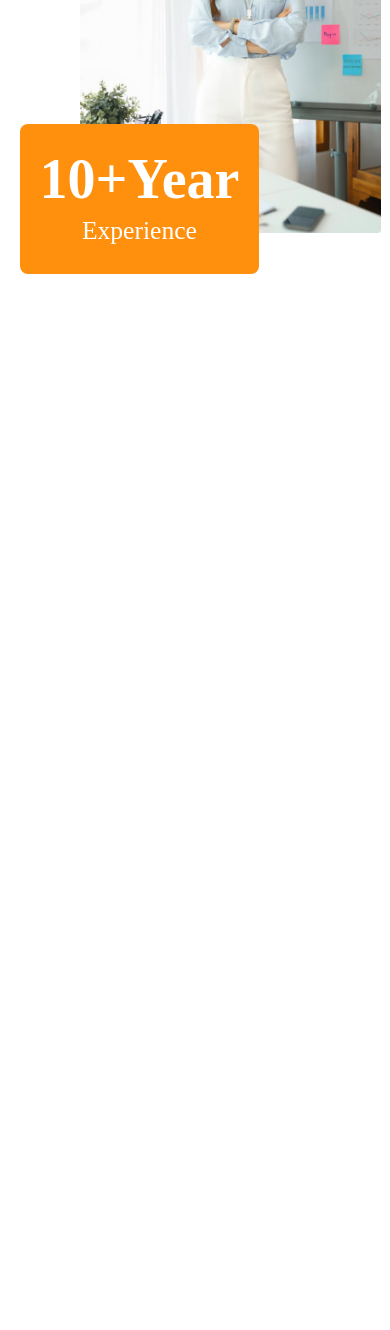
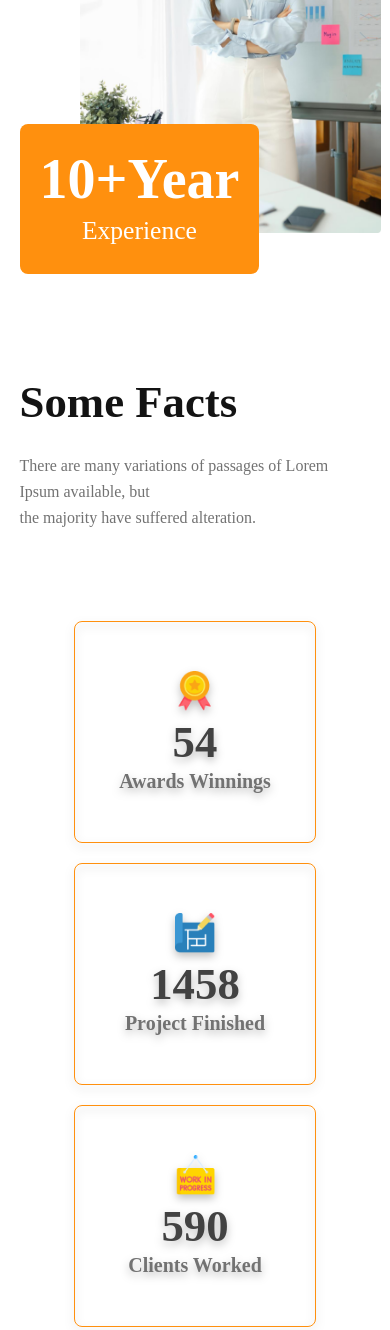
Before and after one commit to saadrafi/PH_Assignment02, a plain HTML site: page index.html in a window 390 px wide. Shown: the part 3604-4934 px from the top of the page. Before the commit the page ends 3891 px from the top, so only its background shows below. Drawn offline with Linux system fonts and the light colour scheme.

Commit message:
fourth section finished and made responsive for sm

```diff
--- /dev/null
+++ b/css/fourth_cointainer.css
@@ -0,0 +1,59 @@
+.fourth_container {
+  display: flex;
+  justify-content: center;
+  margin-top: 120px;
+}
+.fourth_section {
+  width: 90%;
+}
+.fourth_section > h2 {
+  font-family: "Work Sans";
+  font-weight: 700;
+  font-size: 2.8rem;
+  line-height: 3.3rem;
+  color: #131313;
+  margin-bottom: 24px;
+}
+.fourth_section > p {
+  font-family: "Work Sans";
+  font-weight: 400;
+  font-size: 1rem;
+  line-height: 1.625rem;
+  color: #727272;
+}
+.facts {
+  display: flex;
+  justify-content: space-around;
+  margin-top: 90px;
+}
+.fact {
+  display: flex;
+  flex-direction: column;
+  justify-content: center;
+  align-items: center;
+  width: 200px;
+  height: 200px;
+  border: 1px solid #ff900e;
+  padding: 10px 20px;
+  border-radius: 8px;
+  filter: drop-shadow(0px 4px 4px rgba(0, 0, 0, 0.25));
+}
+.fact img {
+  width: 40px;
+  height: 40px;
+  padding-bottom: 5px;
+}
+.fact h4 {
+  font-family: "Work Sans";
+  font-weight: 600;
+  font-size: 2.8rem;
+  line-height: 3.3rem;
+  color: #424242;
+}
+.fact p {
+  font-family: "Work Sans";
+  font-weight: 600;
+  font-size: 1.25rem;
+  line-height: 1.5rem;
+  color: #727272;
+}
--- a/css/responsive.css
+++ b/css/responsive.css
@@ -43,8 +43,14 @@
   .feature_info {
     width: 95%;
   }
-
-
-
   /* ----------------------Third-Section End--------------------- */
+   /* ----------------------Fourth-Section Start--------------------- */
+   .facts{
+    display: flex;
+    flex-direction: column;
+    justify-content: center;
+    align-items: center;
+    row-gap: 20px;
+   }
+   /* ----------------------Fourth-Section End--------------------- */
 }
--- a/index.html
+++ b/index.html
@@ -8,6 +8,7 @@
     <link rel="stylesheet" href="css/second_section.css" />
     <link rel="stylesheet" href="css/responsive.css" />
     <link rel="stylesheet" href="css/third_section.css" />
+    <link rel="stylesheet" href="css/fourth_cointainer.css">
     <title>Assignment-2</title>
   </head>
   <body>
@@ -115,10 +116,45 @@
         </div>
         <div class="feature_img">
           <img src="./images/architect.png" alt="feature" />
-          <button><span class="s3">10+Year</span> <br><span class="s4">Experience</span></button>
+          <button><span class="s3">10+Year</span> <br /><span class="s4">Experience</span></button>
         </div>
       </div>
-      <!-- ------------------Third Section End --------------------->
     </div>
+    <!-- ------------------Third Section End --------------------->
+    <!-- --------------------Fourth section Start -------------------- -->
+    <div class="fourth_container">
+      <div class="fourth_section">
+        <h2>Some Facts</h2>
+        <p>
+          There are many variations of passages of Lorem Ipsum available, but <br />
+          the majority have suffered alteration.
+        </p>
+        <div class="facts">
+          <div class="fact">
+            <img src="./images/icons/ribon.png" alt="" />
+            <h4>54</h4>
+            <p>Awards Winnings</p>
+          </div>
+          <div class="fact">
+            <img src="./images/icons/projects.png" alt="" />
+            <h4>1458</h4>
+            <p>Project Finished</p>
+          </div>
+          <div class="fact">
+            <img src="./images/icons/customers.png" alt="" />
+            <h4>590</h4>
+            <p>Clients Worked</p>
+          </div>
+          <div class="fact">
+            <img src="./images/icons/email.png" alt="" />
+            <h4>22578</h4>
+            <p>Email Send</p>
+          </div>
+        </div>
+      </div>
+    </div>
+    <!-- --------------------Fourth section End -------------------- -->
+    <!-- --------------------Fifth section Start -------------------- -->
+
   </body>
 </html>
```
